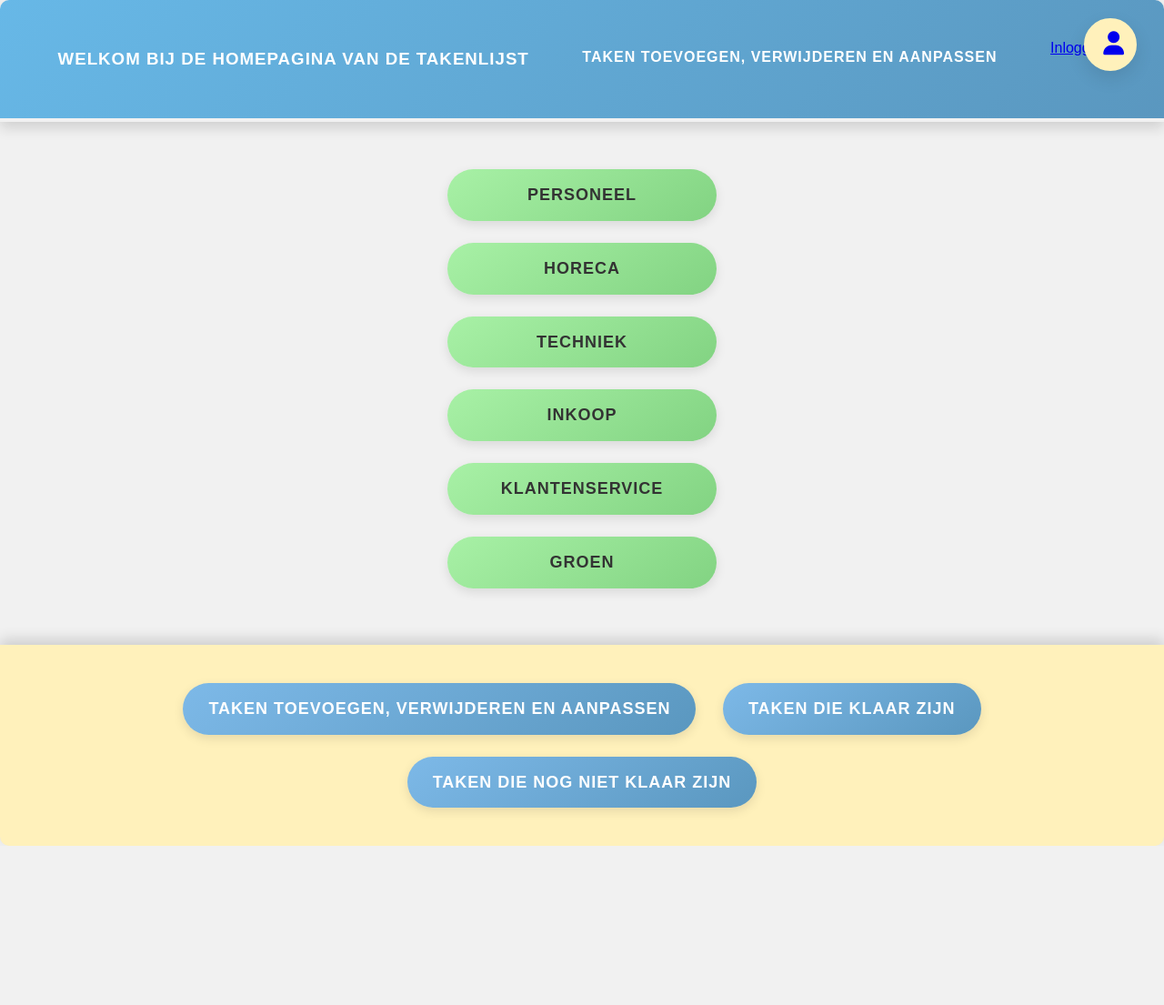
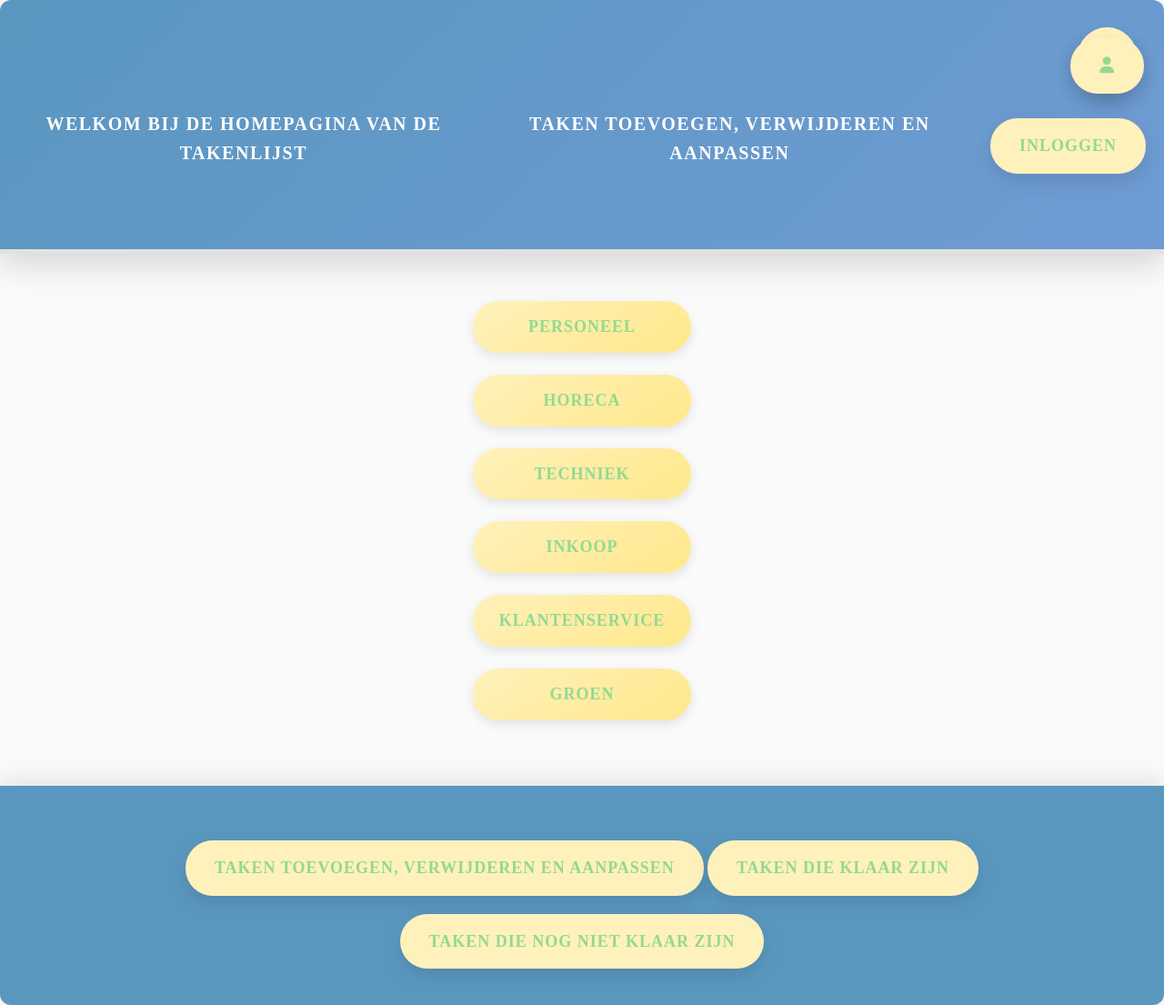
Before and after one commit to RobinGroeneveld/pra-b3_web, a PHP site: page / in a window 1280 px wide. Shown: the whole page at 91% size. Before the commit the page ends 930 px from the top, so only its background shows below. Run offline with PHP 8.4, Linux system fonts and the light colour scheme; some libraries are stand-ins or nearby versions.

Commit message:
Update main.css

```diff
--- a/public_html/css/main.css
+++ b/public_html/css/main.css
@@ -1,129 +1,208 @@
-*{
+/* Algemeen Reset */
+* {
   margin: 0;
   padding: 0;
-}
-.profile-icon{
-  width: 30px;
-  height: 30px;
-  border: solid black 3px;
-  border-radius: 200px;
-}
-.header-navbar{
-  display: flex;
-  flex-direction: row;
-}
-.alignment{
-  display: flex;
-  justify-content: space-between;
-  margin-top: 20px;
-}
-.header-navbar{
-  display: flex;
-  flex-direction: row;
-  justify-content: space-evenly;
-  gap: 15px;
+  box-sizing: border-box;
 }
 
-.middle{
-  text-align: center;
-  margin-top: 50px;
-}
-.wrapper{
-  margin: 0 auto;
-  width: 80%;
-}
-.profile-icon i{
-  margin-left: 7px;
-  margin-top: 5px;
-}
-.container-taken .middle{
-  display: flex;
-  flex-direction: column;
-  gap: 20px;
-}
-table {
-  width: 150%;
-  border-collapse: collapse;
-}
-
-th, td {
-  border: 1px solid #ddd;
-  padding: 8px;
-  text-align: left;
-}
-
-th {
-  background-color: #f2f2f2;
-  font-weight: bold;
-}
-.container{
-  display: flex;
-  flex-direction: row;
-}
-.alignment{
-  display: flex;
-  justify-content: space-evenly;
-}
 body {
-    font-family: 'Arial', sans-serif;
-    background-color: #f1f1f1;
+  font-family: 'Lora', serif; /* Verfijnde serif-font voor een luxere uitstraling */
+  background-color: #fafafa;
   color: #333;
   line-height: 1.6;
   font-size: 16px;
-    transition: background-color 0.3s ease-in-out;
+  padding: 0;
 }
 
+/* Header Styling */
 header {
-    background: linear-gradient(135deg, #67b8e7, #5a97bf); /* Prachtige gradient voor de header */
+  background: linear-gradient(135deg, #5a97bf, #6f9bd4);
   color: white;
   text-align: center;
-    padding: 40px 20px;
+  padding: 80px 20px;
   position: relative;
-    border-bottom: 4px solid #f1f1f1;
-    box-shadow: 0 6px 15px rgba(0, 0, 0, 0.15);
-    border-radius: 10px 10px 0 0;
+  border-bottom: 5px solid #e1e1e1;
+  box-shadow: 0 12px 35px rgba(0, 0, 0, 0.15);
+  border-radius: 12px 12px 0 0;
+}
+
+.header-navbar {
+  display: flex;
+  justify-content: center;
+  gap: 40px;
+  margin-top: 30px;
 }
 
 .header-navbar h3, .header-navbar h4 {
-    margin: 10px 0;
   font-weight: 600;
-    letter-spacing: 1px;
+  letter-spacing: 1.5px;
   text-transform: uppercase;
+  font-size: 20px;
+  margin: 10px;
 }
+
 .profile-icon {
-    position: absolute;
-    top: 20px;
-    right: 30px;
-    width: 50px;
-    height: 50px;
-    border: 4px solid #fff1bb;
+  width: 65px;
+  height: 65px;
   border-radius: 50%;
   background-color: #fff1bb;
+  color: #92d993;
   display: flex;
   justify-content: center;
   align-items: center;
-    font-size: 26px;
-    color: #5a97bf;
-    box-shadow: 0 8px 20px rgba(0, 0, 0, 0.1);
-    transition: all 0.3s ease-in-out;
+  font-size: 32px;
+  position: absolute;
+  top: 30px;
+  right: 30px;
+  border: 4px solid #fff1bb;
+  box-shadow: 0 15px 25px rgba(0, 0, 0, 0.2);
+  transition: transform 0.3s ease, box-shadow 0.3s ease;
 }
 
 .profile-icon:hover {
   transform: scale(1.1);
-    box-shadow: 0 12px 30px rgba(0, 0, 0, 0.2);
+  box-shadow: 0 18px 35px rgba(0, 0, 0, 0.3);
 }
 
-.a-elements-homepage {
-    display: flex;
-    flex-direction: column;
-    align-items: center;
+/* Container voor de inhoud */
+.container {
+  display: grid;
+  grid-template-columns: repeat(auto-fill, minmax(300px, 1fr));
+  gap: 40px;
+  padding: 50px 20px;
+  justify-items: center;
+}
+
+section {
+  background-color: #ffffff;
+  padding: 40px 30px;
+  border-radius: 15px;
+  box-shadow: 0 8px 25px rgba(0, 0, 0, 0.1);
+  width: 100%;
+  max-width: 400px;
+  text-align: center;
+  transition: transform 0.4s ease, box-shadow 0.4s ease;
+  position: relative;
+}
+
+section:hover {
+  transform: translateY(-12px);
+  box-shadow: 0 18px 40px rgba(0, 0, 0, 0.25);
+}
+
+section h2 {
+  font-size: 28px;
+  color: #92d993;
+  margin-bottom: 20px;
+  font-weight: 700;
+}
+
+section p {
+  font-size: 18px;
+  color: #777;
+  margin-bottom: 30px;
+}
+
+a {
+  text-decoration: none;
+  font-weight: 700;
+  text-transform: uppercase;
+  letter-spacing: 1px;
+  color: #92d993;
+  padding: 16px 32px;
+  margin-top: 20px;
+  background-color: #fff1bb;
+  border-radius: 30px;
+  display: inline-block;
+  font-size: 18px;
+  transition: all 0.3s ease;
+  box-shadow: 0 8px 20px rgba(0, 0, 0, 0.1);
+}
+
+a:hover {
+  background-color: #5a97bf;
+  color: white;
+  transform: translateY(-4px);
+  box-shadow: 0 15px 40px rgba(0, 0, 0, 0.2);
+}
+
+/* Footer Styling */
+footer {
+  background-color: #5a97bf;
+  color: white;
+  text-align: center;
+  padding: 40px 20px;
+  margin-top: 60px;
+  box-shadow: 0 -6px 25px rgba(0, 0, 0, 0.1);
+  border-radius: 0 0 12px 12px;
+}
+
+footer p {
+  font-size: 14px;
+  color: #f1f1f1;
+}
+
+/* Tabel Styling */
+table {
+  width: 100%;
+  border-collapse: collapse;
   margin-top: 40px;
 }
 
+th, td {
+  padding: 18px;
+  border: 1px solid #ddd;
+  text-align: left;
+  font-size: 18px;
+}
+
+th {
+  background-color: #5a97bf;
+  color: white;
+  font-weight: bold;
+}
+
+td {
+  background-color: #f9f9f9;
+}
+
+/* Knoppen voor actiemogelijkheden */
+button {
+  background-color: #5a97bf;
+  color: white;
+  padding: 18px 36px;
+  font-size: 20px;
+  font-weight: 600;
+  border-radius: 30px;
+  border: none;
+  cursor: pointer;
+  transition: all 0.4s ease;
+  box-shadow: 0 8px 25px rgba(0, 0, 0, 0.15);
+}
+
+button:hover {
+  background-color: #4a8db6;
+  transform: translateY(-6px);
+  box-shadow: 0 12px 35px rgba(0, 0, 0, 0.2);
+}
+
+/* Animaties voor overgang bij laadmoment */
+body {
+  animation: fadeIn 1.5s ease-out;
+}
+
+@keyframes fadeIn {
+  0% {
+    opacity: 0;
+  }
+  100% {
+    opacity: 1;
+  }
+}
 .a-elements-homepage a {
   display: block;
-    background: linear-gradient(145deg, #a8f1a6, #82d382); /* Lichte groene gradient voor knoppen */
-    color: #333;
+  background: linear-gradient(145deg, #fff1bb, #ffe88b); /* Lichte groene gradient voor knoppen */
+  color: #92d993;
   text-decoration: none;
   padding: 14px 28px;
   margin: 12px;
@@ -137,72 +216,9 @@ header {
   transition: all 0.3s ease-in-out;
   box-shadow: 0 4px 12px rgba(0, 0, 0, 0.1);
 }
-.home-icon i{
-  color: white;
-  font-size: 20px;
+.a-elements-homepage {
+  display: flex;
+  flex-direction: column;
+  align-items: center;
+  margin-top: 40px;
 }
-
-.a-elements-homepage a:hover {
-    background: linear-gradient(145deg, #82d382, #6ba15d);
-    transform: translateY(-5px);
-    box-shadow: 0 10px 30px rgba(0, 0, 0, 0.2);
-}
-
-footer {
-    background-color: #fff1bb;
-    padding: 30px 20px;
-    text-align: center;
-    margin-top: 50px;
-    font-weight: 600;
-    letter-spacing: 1px;
-    box-shadow: 0 -6px 15px rgba(0, 0, 0, 0.15);
-    border-radius: 0 0 10px 10px;
-    position: relative;
-}
-
-footer p {
-    margin-top: 10px;
-    font-size: 14px;
-    color: #555;
-}
-footer p {
-    margin-top: 10px;
-    font-size: 14px;
-    color: #555;
-}
-
-.tasks a {
-    display: inline-block;
-    background: linear-gradient(145deg, #7db9e8, #5a97bf); /* Blauw met een subtiele gradient */
-    color: white;
-    text-decoration: none;
-    padding: 14px 28px;
-    margin: 12px;
-    border-radius: 50px;
-    font-weight: 700;
-    font-size: 18px;
-    text-transform: uppercase;
-    letter-spacing: 1px;
-    transition: all 0.3s ease-in-out;
-    box-shadow: 0 4px 12px rgba(0, 0, 0, 0.1);
-}
-
-.tasks a:hover {
-    background: linear-gradient(145deg, #5a97bf, #3e7c98);
-    transform: translateY(-5px);
-    box-shadow: 0 10px 30px rgba(0, 0, 0, 0.2);
-}
-
-/* Toevoegen van een zachte animatie voor de hele body bij laden */
-body {
-    animation: fadeIn 1.5s ease-out;
-}
-
-@keyframes fadeIn {
-    0% {
-        opacity: 0;
-    }
-    100% {
-        opacity: 1;
-    }
-}
```
Lines whose indentation alone changed are shown as unchanged.
